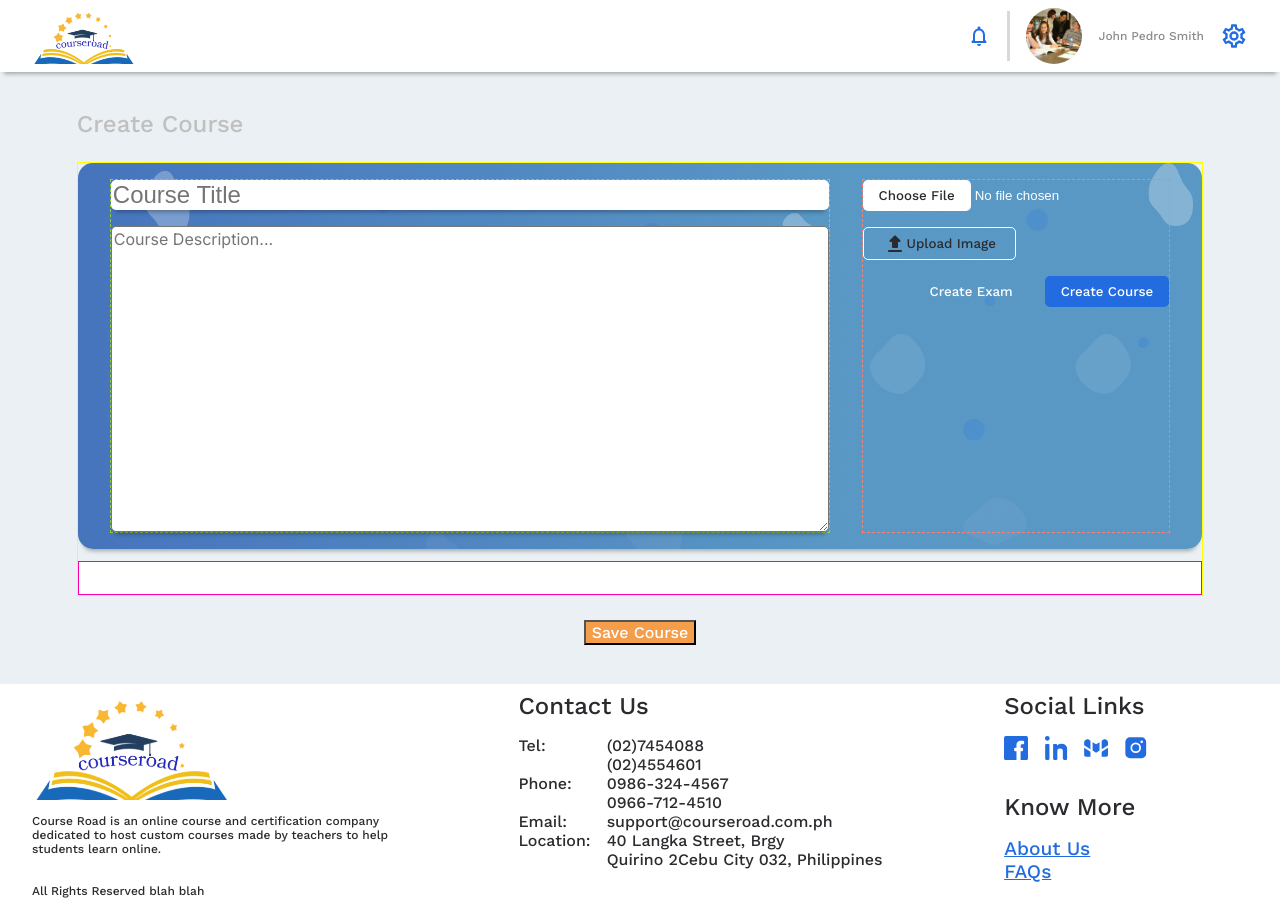
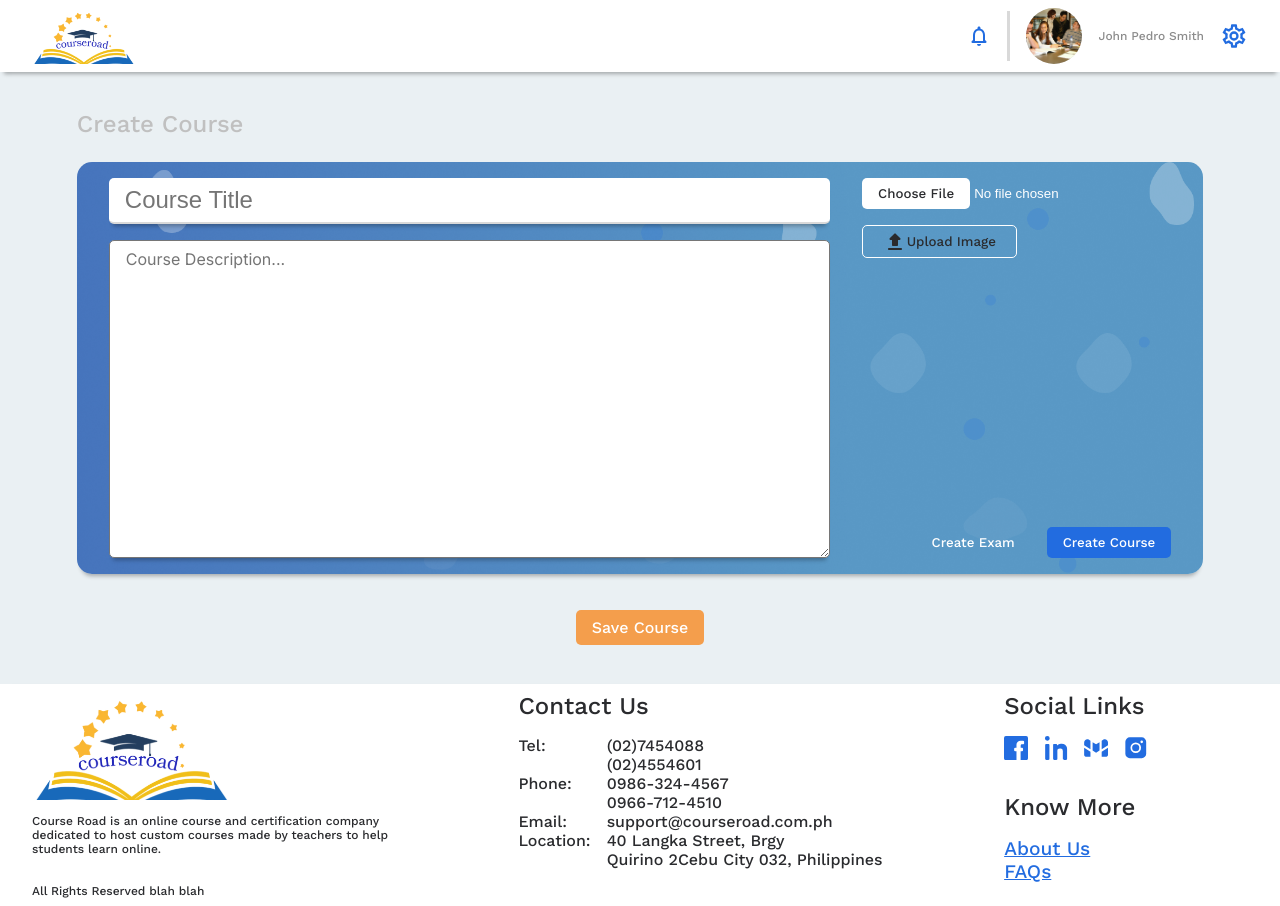
Before and after one commit to PauNJSam/CourseRoad, a React (Create React App) app in the folder courseroad/: page /dashboard/createcourse in a window 1280 px wide. Built offline with nearby package versions, Linux system fonts and the light colour scheme.

Commit message:
Create Course functions and design is done but some quill features are not yet tested

```diff
--- a/courseroad/src/components/CreateCourse.js
+++ b/courseroad/src/components/CreateCourse.js
@@ -1,13 +1,15 @@
-import React, { useEffect, useRef, useState } from 'react';
+import React, { useRef, useState } from 'react';
 import '../styles/CreateCourse.css'
 import {db, storage} from '../config/firebase';
-import { collection, addDoc, serverTimestamp, setDoc, query, getDocs, doc, updateDoc, arrayUnion, where, orderBy } from "firebase/firestore";
+import { collection, addDoc, serverTimestamp, query, getDocs, doc, updateDoc, arrayUnion, where, orderBy } from "firebase/firestore";
 import { useNavigate } from "react-router-dom";
-import { async } from '@firebase/util';
+// import { async } from '@firebase/util';
 import { ref, uploadBytes, getDownloadURL } from "firebase/storage";
 import ReactQuill from "react-quill";
 import "react-quill/dist/quill.snow.css";
 import UploadIcon from "../icons/UploadIcon";
+import EditIcon from "../icons/EditIcon";
+import DeleteIcon from "../icons/DeleteIcon";
 
 const CreateCourse = () =>{
     const courseTitleRef = useRef();
@@ -274,6 +276,8 @@ const CreateCourse = () =>{
                                         <p dangerouslySetInnerHTML={{__html: chapter.chapterDescription}} />
                                     </div>
                                     <div className='chapter-files'>
+                                        <div className='chapter-files__files'>
+                                            <p className='chapter-files__label'>Files Uploaded:</p>
                                             {chapter.chapterFileNames.map((fileName)=>{
                                                 return(
                                                     <div className='individual-chapter-file' key={fileName+crypto.randomUUID()}>
@@ -281,6 +285,11 @@ const CreateCourse = () =>{
                                                     </div>
                                                 )
                                             })}
+                                        </div>
+                                        <div className='chapter-files__icons'>
+                                            <EditIcon />
+                                            <DeleteIcon />
+                                        </div>
                                     </div>
 
                                 </div>
@@ -298,7 +307,7 @@ const CreateCourse = () =>{
                                 {/* <textarea rows={15} ref={chapterDescriptionRef} placeholder='Chapter Description...'></textarea> */}
                             </div>
                             <div className='createCourse__files-buttons'>
-                                <div>
+                                <div className='createCourse__files-btns'>
                                     <input type='file' onChange={(event)=> {setFileUpload(event.target.files[0])}}></input>
                                     <button className='createCourse__upload-btn' onClick={uploadFile}><UploadIcon /> Upload File</button>
                                 </div>
--- /dev/null
+++ b/courseroad/src/icons/DeleteIcon.jsx
@@ -0,0 +1,23 @@
+import * as React from "react";
+
+function DeleteIcon(props) {
+  return (
+    <svg
+      width={24}
+      height={24}
+      fill="none"
+      xmlns="http://www.w3.org/2000/svg"
+      {...props}
+    >
+      <path
+        d="M14 10v7m-4-7v7M4 6h16m-2 0v11.8c0 1.12 0 1.68-.218 2.108a2 2 0 01-.874.874C16.48 21 15.92 21 14.8 21H9.2c-1.12 0-1.68 0-2.108-.218a2 2 0 01-.874-.874C6 19.48 6 18.92 6 17.8V6h12zm-2 0H8c0-.932 0-1.398.152-1.765a2 2 0 011.082-1.083C9.602 3 10.068 3 11 3h2c.932 0 1.398 0 1.765.152a2 2 0 011.083 1.083C16 4.602 16 5.068 16 6z"
+        stroke="#2A2B2E"
+        strokeWidth={2}
+        strokeLinecap="round"
+        strokeLinejoin="round"
+      />
+    </svg>
+  );
+}
+
+export default DeleteIcon;
--- a/courseroad/src/styles/CreateCourse.css
+++ b/courseroad/src/styles/CreateCourse.css
@@ -17,7 +17,6 @@
     display: flex;
     flex-direction: column;
     gap: 1.5vh 0;
-    border: 1px solid yellow;
 }
 
 .createCourse .article-flex{
@@ -33,14 +32,12 @@
     flex-direction: column;
     gap: 1rem;
     width: 70%;
-    border: 1px dashed yellowgreen;
 }
 .createCourse__files-buttons{
     display: flex;
     flex-direction: column;
     gap: 1rem;
     width: 30%;
-    border: 1px dashed salmon;
 }
 .createCourse__files-buttons .btn{
     border-radius: 5px;
@@ -103,6 +100,7 @@
     border-radius: 5px;
     background: var(--_pure-white);
     box-shadow: var(--_box-shadow);
+    padding: 0.5rem 1rem;
 }
 .createCourse__thumbnail{
     /* width: 100px; */
@@ -114,6 +112,7 @@
     gap: 1rem;
     flex-wrap: wrap;
     align-self: flex-end;
+    margin-top: auto;
 }
 .createCourse__createExam-btn{
     border: none;
@@ -136,24 +135,46 @@
 
 
 .createCourse .added-chapter{
-    background-color: var(--_pure-white);
-    border: 1px solid rgb(255, 0, 170);
+    /* background-color: var(--_pure-white); */
+    /* border: 1px solid rgb(255, 0, 170); */
     display: flex;
     flex-direction: column;
     gap: 1.5vh 0;
-    padding: 1rem 2rem;
+    border-radius: 15px;
+    /* padding: 1rem 2rem; */
 }
 .added-chapter__chapter{
-    border: 1px solid rgb(255, 60, 0);
+    /* border: 1px solid rgb(255, 60, 0); */
+    background: var(--_pure-white);
     display: flex;
     flex-direction: row;
+    gap: 2rem;
+    justify-content: space-between;
+    padding: 1rem 3rem;
+    border-radius: 15px;
+    border-bottom: 2px solid var(--_def-grey);
+}
+.createCourse .chapter-texts{
+    width: 70%;
+}
+.createCourse .chapter-files{
+    width: 30%;
+    display: flex;
+    flex-direction: column;
     justify-content: space-between;
 }
-.createCourse .chapter-texts{
-    width: 45%;
+.createCourse .chapter-files__label{
+    font-size: 1.5rem;
+    margin-bottom: 2rem;
 }
-.createCourse .chapter-files{
-    width: 45%;
+/* .createCourse .chapter-files__files{
+
+} */
+.createCourse .chapter-files__icons{
+    align-self: flex-end;
+    display: flex;
+    flex-direction: row;
+    gap: 2rem;
 }
 /* .createCourse .individual-chapter-file{
 
@@ -164,6 +185,13 @@
 .createCourse .chapter-description{
     font-size: 1rem;
 }
+.createCourse__text-inputs input[type="text"]{
+    padding: 0.5rem 1rem;
+    border-bottom: 2px solid var(--_def-grey);
+}
+.createCourse__text-inputs input[type="text"]:focus{
+    outline: none;
+}
 .createCourse .add-new-chapter{
     padding-bottom: 80px;
 }
@@ -171,6 +199,9 @@
     display: flex;
     flex-direction: column;
     justify-content: space-between;
+}
+.createCourse__files-btns{
+    margin-top: 15%;
 }
 .createCourse .add-new-chapter ::-webkit-file-upload-button{
     color: var(--_dark);
@@ -204,12 +235,13 @@
 }
 .createCourse .add-new-chapter{
     background-color: var(--_pure-white);
-    border: 1px solid rgb(0, 255, 34);
 }
 .add-new-chapter .createCourse__create-course-btn{
     border-radius: 5px;
     width: 40%;
     align-self: flex-end;
+    margin-top: auto;
+    cursor: pointer;
 }
 .createCourse .centered-btn{
     text-align: center;
@@ -217,7 +249,14 @@
 .createCourse .save-course-btn{
     color: var(--_pure-white);
     background-color: var(--_accent-orange);
+    border: none;
     font: var(--_worksans);
     text-decoration: none;
     margin-top: 3vh;
+    padding: 0.5rem 1rem;
+    border-radius: 5px;
+    cursor: pointer;
 }
+.createCourse .save-course-btn:hover{
+    background: #f4b14c;
+}
```
Lines whose indentation alone changed are shown as unchanged.
